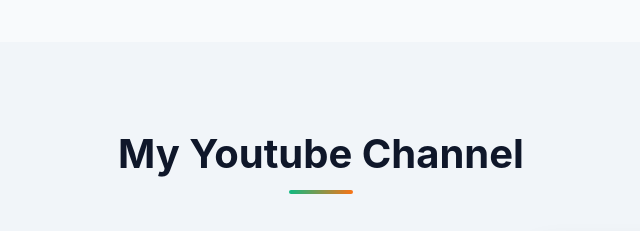
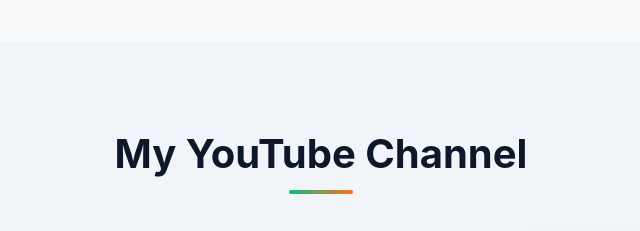
Before and after one commit to sombabaofficial/Somesh_portfolio_website, a plain HTML site: page index.html in a window 1280 px wide. Shown: the part 5060-5291 px from the top of the page, 319-959 px from the left. Drawn offline with Linux system fonts and the light colour scheme.

Commit message:
Update index.html

```diff
--- a/index.html
+++ b/index.html
@@ -481,7 +481,7 @@
     <!-- My Youtube Channel Section -->
     <section id="youtube" class="about">
         <div class="container">
-            <h2 class="section-title">My Youtube Channel</h2>
+            <h2 class="section-title">My YouTube Channel</h2>
             <div class="about-content">
                 <div class="about-text">
                     <p>
```
